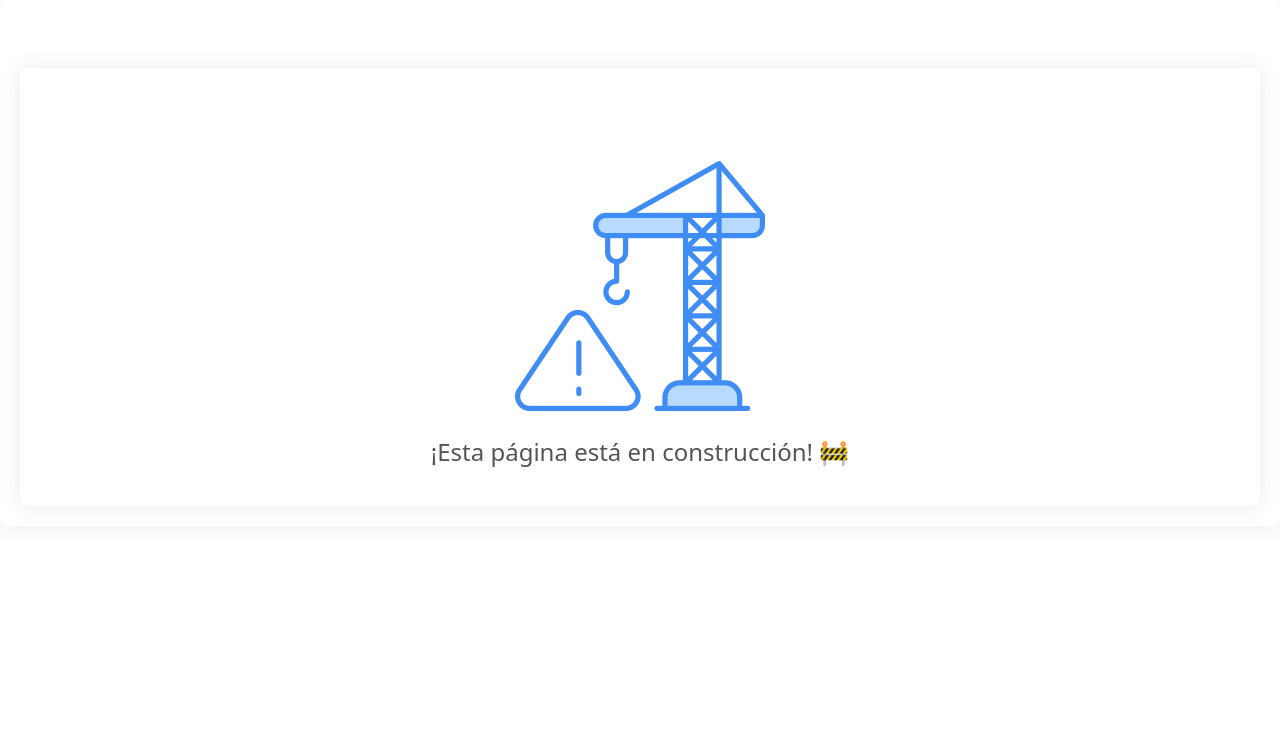
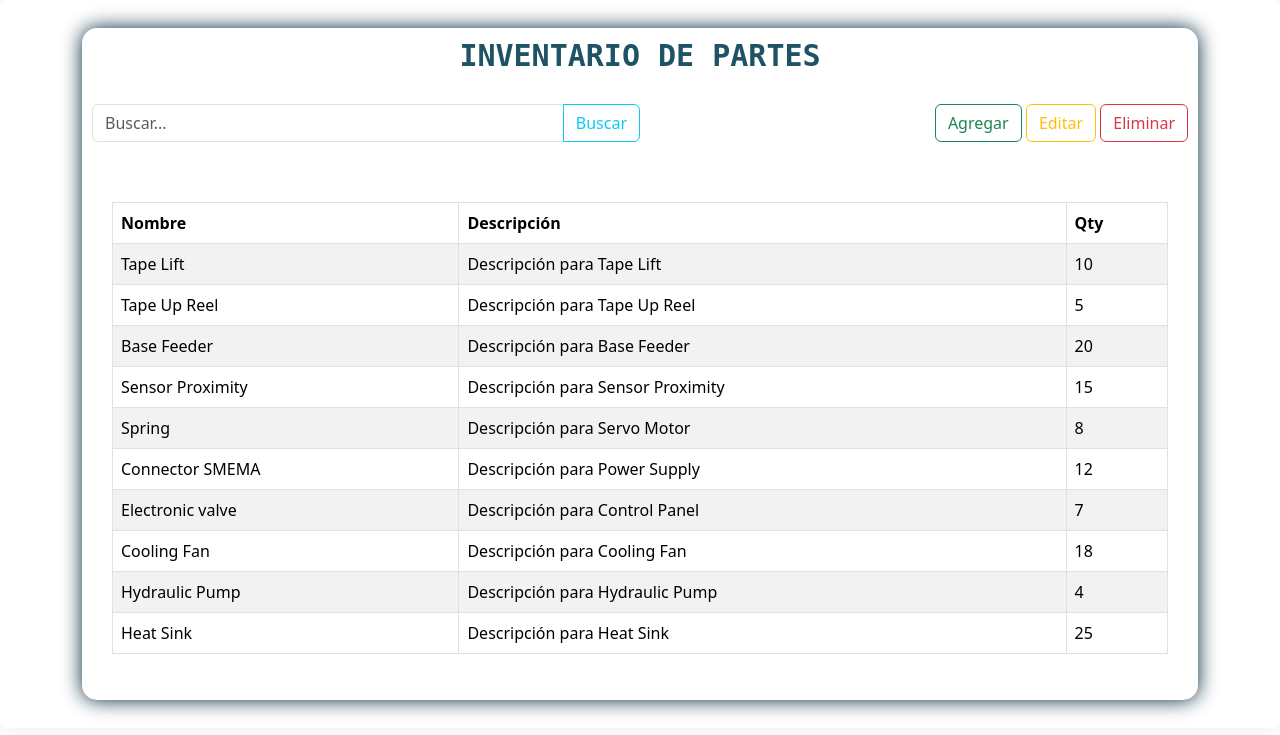
Before and after one commit to Echxvx2610/django_mantto_feeder, a Django app: page /inventario/ in a window 1280 px wide. Shown: the part 65-800 px from the top of the page. Run offline with Django 5.2, Linux system fonts and the light colour scheme; parts of the project's set-up code (start-up, migrations or seed data) failed here and were passed over; some libraries are stand-ins or nearby versions.

Commit message:
update
trabajando en release v1.0.0

```diff
--- a/mantto_feeder/templates/about.html
+++ b/mantto_feeder/templates/about.html
@@ -1,5 +1,9 @@
 {% extends "layout/base.html" %}
+
+{% block title %}About{% endblock %}
+
 {% block content %}
+
 {% load static %}
 <!DOCTYPE html>
 <html lang="en">
@@ -35,7 +39,7 @@
                     <img src="{% static 'img/perfil_github.png' %}" class="card-img-top" alt="logo github">
                     <div class="card-body">
                         <!-- Descripción dentro de la tarjeta -->
-                        <p class="card-text">El desarrollo de este proyecto ha sido realizado por Cristian Echevarria me encuentro en github como <span><a href="https://github.com/Echxvx2610" target="_blank">https://github.com/Echxvx2610</a></span></p>
+                        <p class="card-text">El desarrollo de este proyecto ha sido realizado por Cristian Echevarria me puedes encontrar en github como <span><a href="https://github.com/Echxvx2610" target="_blank">https://github.com/Echxvx2610</a></span></p>
                         <!-- Descripción adicional -->
                         <p class="card-text">Aplicacion web creada con Django para el seguimiento de actividades y mantenimiento de feeders. En ella, se utilizaron sus funciones básicas de Django, Jinja2 para plantillas, y Bootstrap para estilos.</p>
                     </div>
--- a/mantto_feeder/templates/inventario.html
+++ b/mantto_feeder/templates/inventario.html
@@ -1,41 +1,85 @@
 {% extends "layout/base.html" %}
+
+{% block title %}Analisis{% endblock %}
+
+{% load static %}
+
 {% block content %}
-{% load static %}
-<!DOCTYPE html>
-<html lang="en">
-<head>
-    <meta charset="UTF-8">
-    <meta name="viewport" content="width=device-width, initial-scale=1.0">
-    <title>Inventario</title>
-
-    <!-- Bootstrap CSS -->
-    <style>
-        .construction-container {
-            text-align: center;
-            margin-top: 50px;
-        }
-
-        .construction-image {
-            max-width: 300px;
-            margin: 20px auto;
-        }
-
-        .construction-text {
-            font-size: 24px;
-            color: #555;
-        }
-    </style>
-</head>
-<body>
-    <div class="container mt-5">
-        <div class="construction-container">
-            <img
-                src="{% static 'img/construction.png' %}"
-                alt="Página en construcción"
-                class="construction-image">
-            <p class="construction-text">¡Esta página está en construcción! 🚧</p>
+<div class="my-2 analisis">
+    <h2 class="titulo_principal centrar">Inventario de Partes</h2>
+    <div class="d-flex justify-content-between mb-3">
+        <div class="input-group" style="width: 50%;">
+            <input type="text" class="form-control" placeholder="Buscar...">
+            <button class="btn btn-outline-info" type="button">Buscar</button>
+        </div>
+        <div>
+            <button class="btn btn-outline-success" type="button">Agregar</button>
+            <button class="btn btn-outline-warning" type="button">Editar</button>
+            <button class="btn btn-outline-danger" type="button">Eliminar</button>
         </div>
     </div>
-</body>
-</html>
+    <div class="table-responsive" style="padding: 20px;">
+        <table class="table table-striped table-bordered mt-4">
+            <thead>
+                <tr>
+                    <th>Nombre</th>
+                    <th>Descripción</th>
+                    <th>Qty</th>
+                </tr>
+            </thead>
+            <tbody>
+                <tr>
+                    <td>Tape Lift</td>
+                    <td>Descripción para Tape Lift</td>
+                    <td>10</td>
+                </tr>
+                <tr>
+                    <td>Tape Up Reel</td>
+                    <td>Descripción para Tape Up Reel</td>
+                    <td>5</td>
+                </tr>
+                <tr>
+                    <td>Base Feeder</td>
+                    <td>Descripción para Base Feeder</td>
+                    <td>20</td>
+                </tr>
+                <tr>
+                    <td>Sensor Proximity</td>
+                    <td>Descripción para Sensor Proximity</td>
+                    <td>15</td>
+                </tr>
+                <tr>
+                    <td>Spring</td>
+                    <td>Descripción para Servo Motor</td>
+                    <td>8</td>
+                </tr>
+                <tr>
+                    <td>Connector SMEMA</td>
+                    <td>Descripción para Power Supply</td>
+                    <td>12</td>
+                </tr>
+                <tr>
+                    <td>Electronic valve</td>
+                    <td>Descripción para Control Panel</td>
+                    <td>7</td>
+                </tr>
+                <tr>
+                    <td>Cooling Fan</td>
+                    <td>Descripción para Cooling Fan</td>
+                    <td>18</td>
+                </tr>
+                <tr>
+                    <td>Hydraulic Pump</td>
+                    <td>Descripción para Hydraulic Pump</td>
+                    <td>4</td>
+                </tr>
+                <tr>
+                    <td>Heat Sink</td>
+                    <td>Descripción para Heat Sink</td>
+                    <td>25</td>
+                </tr>
+            </tbody>
+        </table>
+    </div>
+</div>
 {% endblock %}
--- a/mantto_feeder/templates/reparaciones.html
+++ b/mantto_feeder/templates/reparaciones.html
@@ -1,5 +1,9 @@
 {% extends "layout/base.html" %}
+
+{% block title %}Reparaciones{% endblock %}
+
 {% block content %}
+
 {% load static %}
 <!DOCTYPE html>
 <html lang="en">
--- a/mantto_feeder/templates/reportes.html
+++ b/mantto_feeder/templates/reportes.html
@@ -1,5 +1,9 @@
 {% extends "layout/base.html" %}
+
+{% block title %}Reportes{% endblock %}
+
 {% block content %}
+
 {% load static %}
 <!DOCTYPE html>
 <html lang="en">
```
